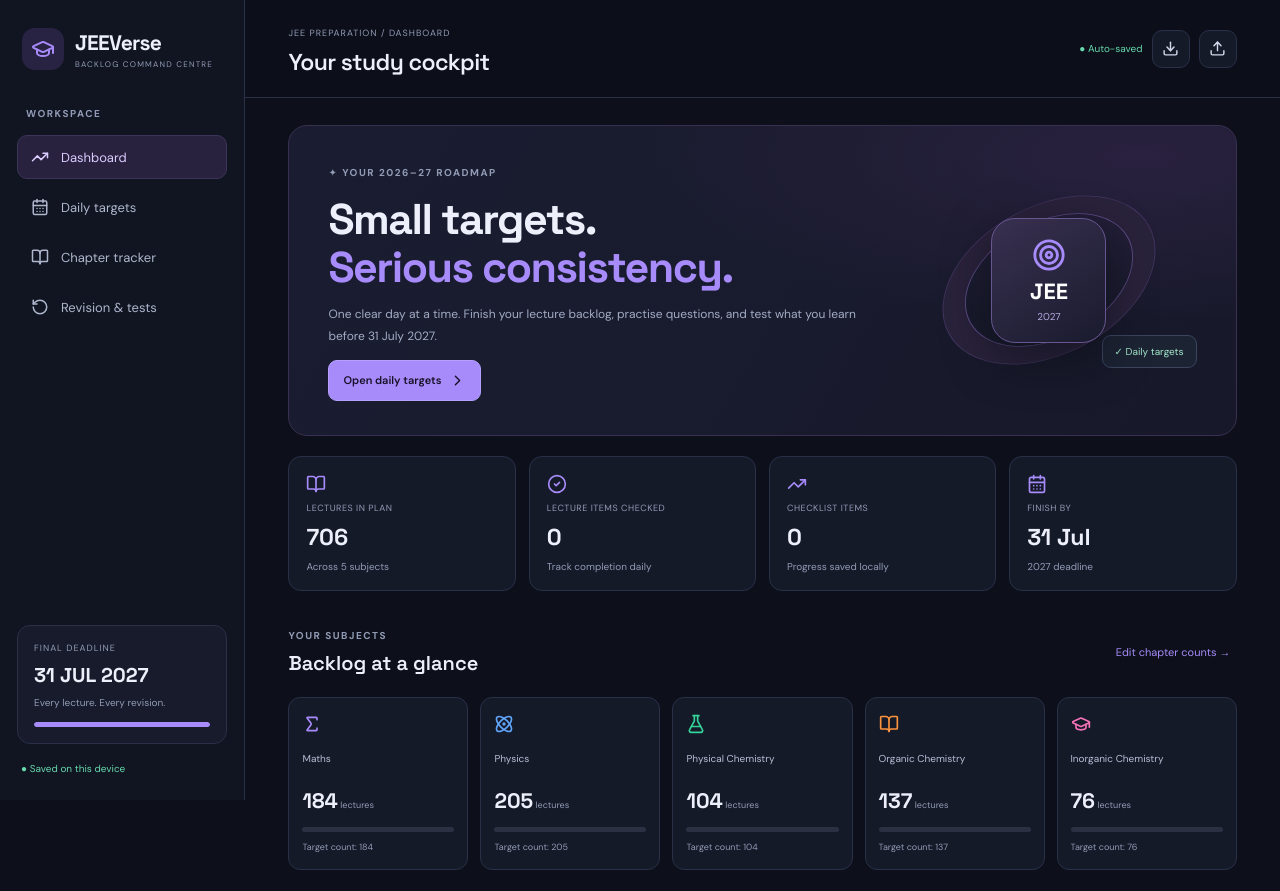
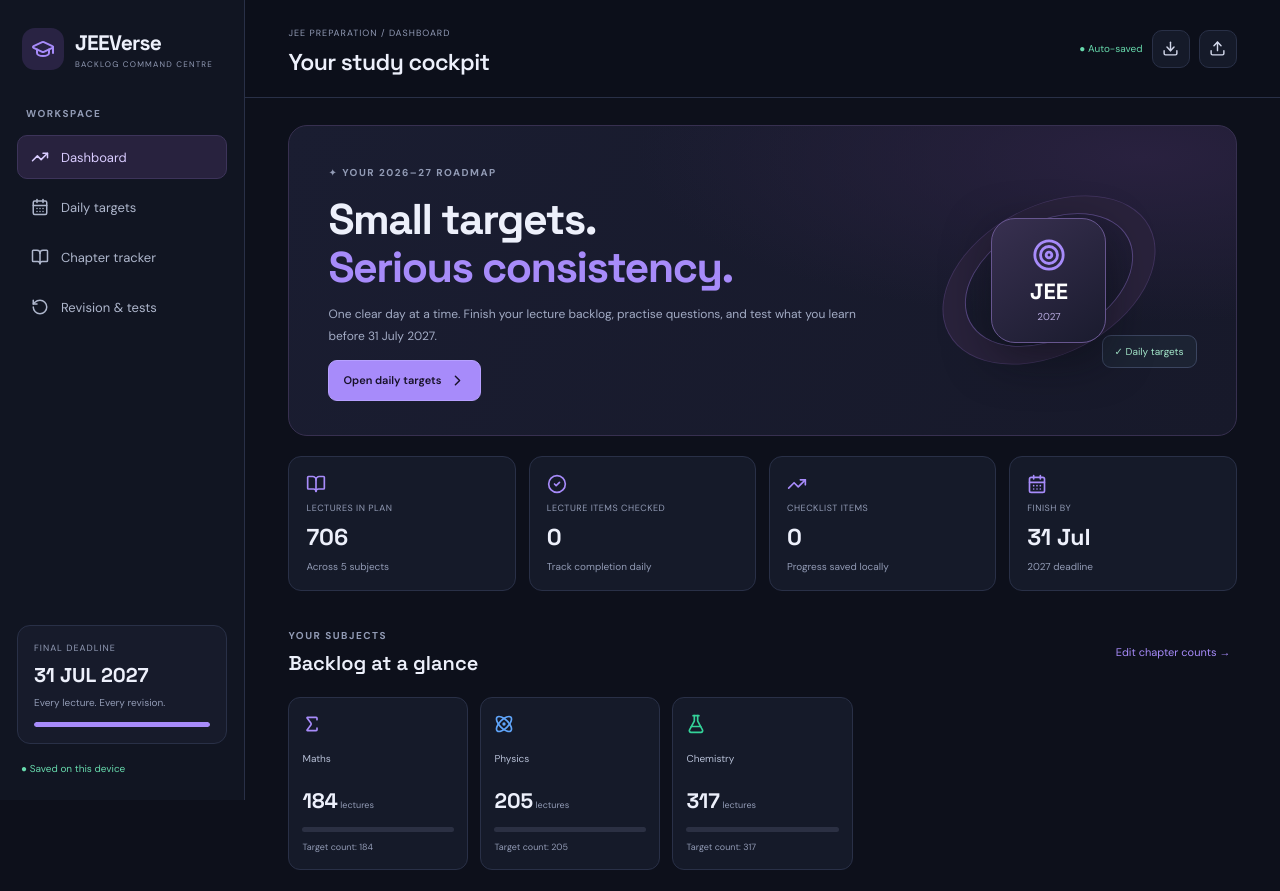
Before and after one commit to neharsh2709/NDAVerse, a React (Vite) app: page / in a window 1280 px wide. Shown: the top 891 px of the page. Built offline with nearby package versions, Linux system fonts and the light colour scheme.

Commit message:
Update main.jsx

```diff
--- a/src/main.jsx
+++ b/src/main.jsx
@@ -12,13 +12,31 @@ import "./style.css";
 const START = "2026-11-01";
 const END = "2027-07-31";
 
+
 const subjects = [
-  { id: "maths", name: "Maths", color: "#a78bfa", icon: Sigma, total: 184 },
-  { id: "physics", name: "Physics", color: "#60a5fa", icon: Atom, total: 205 },
-  { id: "physical", name: "Physical Chemistry", color: "#34d399", icon: FlaskConical, total: 104 },
-  { id: "organic", name: "Organic Chemistry", color: "#fb923c", icon: BookOpen, total: 137 },
-  { id: "inorganic", name: "Inorganic Chemistry", color: "#f472b6", icon: GraduationCap, total: 76 }
+  {
+    id: "maths",
+    name: "Maths",
+    color: "#a78bfa",
+    icon: Sigma,
+    total: 184
+  },
+  {
+    id: "physics",
+    name: "Physics",
+    color: "#60a5fa",
+    icon: Atom,
+    total: 205
+  },
+  {
+    id: "chemistry",
+    name: "Chemistry",
+    color: "#34d399",
+    icon: FlaskConical,
+    total: 317
+  }
 ];
+
 
 const initial = () => ({
   chapters: subjects.map(s => ({
```
